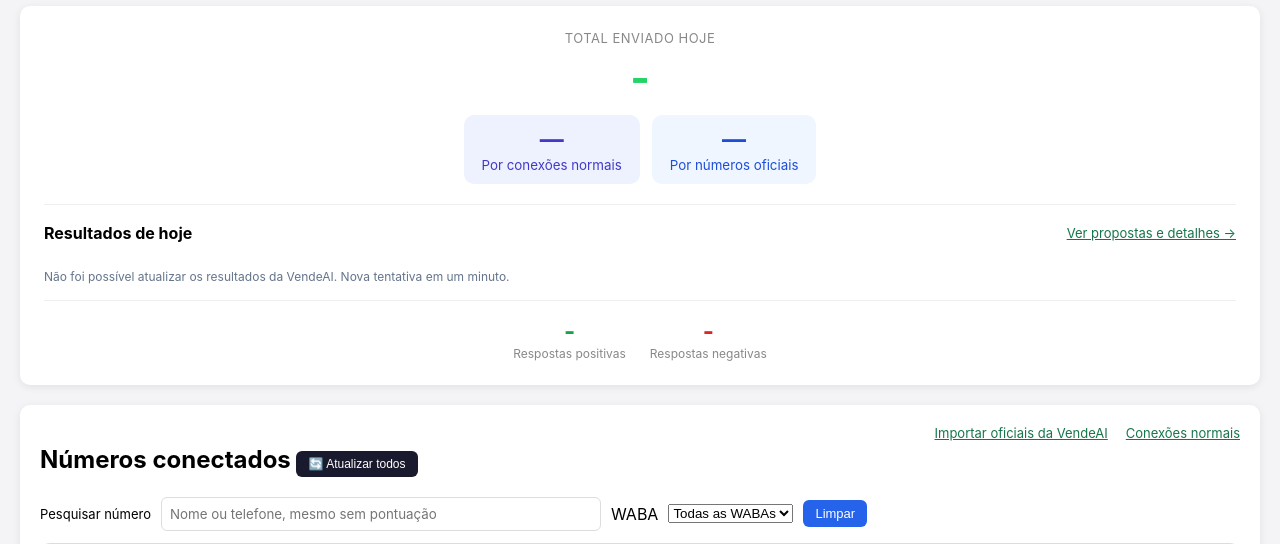
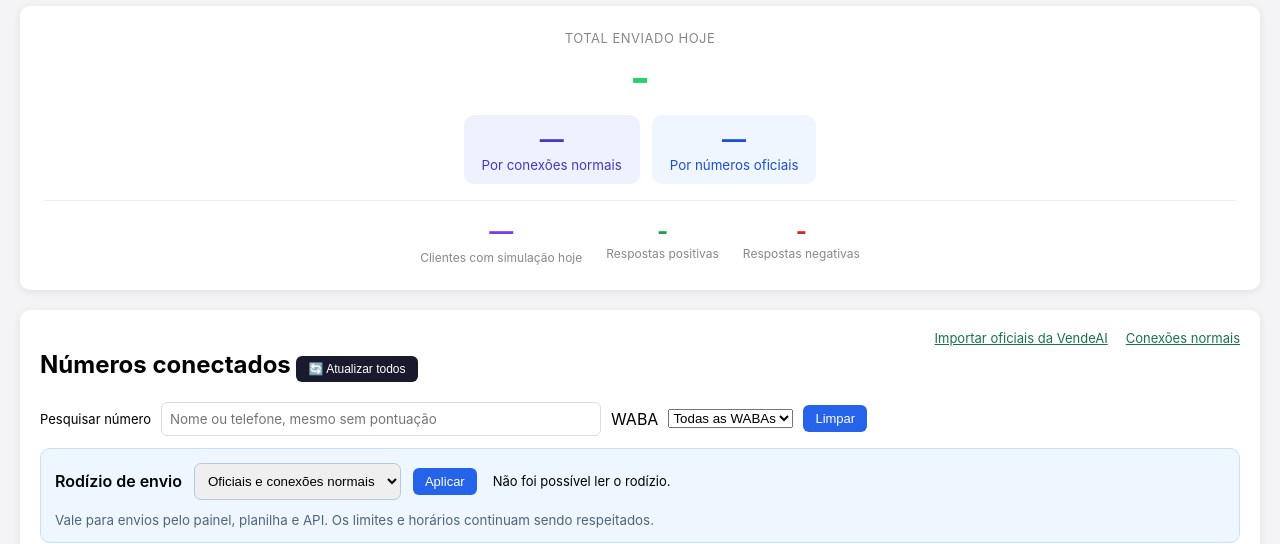
Before and after one commit to rodrigomo-hub/whatsapp-painel-disparo, a Python web app: template templates/index.html in a window 1280 px wide. Shown: the part 274-818 px from the top of the page. Run offline with Jinja, Linux system fonts and the light colour scheme; the template is opened without the code that fills it, so the values that code supplies are empty.

Commit message:
Simplifica resumo inicial para apenas clientes com simulacao

```diff
--- a/templates/index.html
+++ b/templates/index.html
@@ -140,12 +140,11 @@
     <div id="enviados-outros-area" hidden style="background:#f1f5f9;color:#475569;padding:10px 18px;border-radius:10px"><strong id="enviados-outros-hoje" style="font-size:24px">—</strong><br><small>Outros / não identificados</small></div>
   </div>
   <div id="total-erro-hoje" style="font-size:13px; color:#dc2626; margin-top:4px;"></div>
-  <div style="display:flex;justify-content:space-between;align-items:center;gap:12px;margin-top:20px;padding-top:18px;border-top:1px solid #eee;text-align:left;">
-    <strong>Resultados de hoje</strong><a href="/resultados" style="font-size:13px;color:#16754a;">Ver propostas e detalhes →</a>
-  </div>
-  <div id="resultados-hoje-cards" style="display:grid;grid-template-columns:repeat(auto-fit,minmax(175px,1fr));gap:12px;margin-top:14px;text-align:left;"></div>
-  <p id="resultados-hoje-aviso" role="status" style="font-size:12px;color:#64748b;text-align:left;margin:12px 0 0;">Carregando resultados da VendeAI…</p>
-  <div style="display:flex; justify-content:center; gap:24px; margin-top:16px; padding-top:16px; border-top:1px solid #eee;">
+  <div style="display:flex; justify-content:center; gap:24px; flex-wrap:wrap; margin-top:16px; padding-top:16px; border-top:1px solid #eee;">
+    <div title="Clientes distintos com simulação ofertada hoje, de todas as origens. Horário de Brasília.">
+      <div style="font-size:24px;font-weight:700;color:#7c3aed;" id="simulacoes-hoje">—</div>
+      <a href="/resultados" id="simulacoes-hoje-link" style="font-size:12px;color:#888;text-decoration:none;">Clientes com simulação hoje</a>
+    </div>
     <div>
       <div style="font-size:24px; font-weight:700; color:#16a34a;" id="total-positivos-hoje">-</div>
       <div style="font-size:12px; color:#888;">Respostas positivas</div>
@@ -999,26 +998,17 @@ async function carregarTotalHoje() {
 }
 
 async function carregarResultadosHoje() {
-  const aviso=document.getElementById('resultados-hoje-aviso');
+  const total=document.getElementById('simulacoes-hoje'),link=document.getElementById('simulacoes-hoje-link');
   try {
     const res=await fetch('/api/resultados');
     if(!res.ok||res.redirected)throw new Error();
-    const dados=await res.json(), cards=document.getElementById('resultados-hoje-cards');
-    const formato=(v,moeda)=>Number(v||0).toLocaleString('pt-BR',moeda?{style:'currency',currency:'BRL'}:{});
-    cards.replaceChildren();
-    for(const [campo,titulo,moeda] of [['conversas','Conversas iniciadas'],['simulacoes','Clientes com simulação'],['propostas','Propostas geradas'],['pagos','Contratos pagos'],['valor_propostas','Valor das propostas',true],['valor_pago','Valor dos contratos pagos',true]]) {
-      const card=document.createElement('div');card.style.cssText='padding:15px;border:1px solid #e2e8f0;border-radius:10px;background:'+(campo.includes('pago')?'#edf9f2':'#f8fafc');
-      const label=document.createElement('div');label.textContent=titulo;label.style.cssText='font-size:12px;color:#64748b';
-      const total=document.createElement('strong');total.textContent=formato(dados.atividade[campo],moeda);total.style.cssText='display:block;font-size:24px;color:#173d31;margin:7px 0';
-      const tipos=document.createElement('small');tipos.style.cssText='display:block;font-size:11px;color:#64748b;line-height:1.6';
-      tipos.textContent='Normais: '+formato(dados.origens.normais?.[campo],moeda)+' · Oficiais: '+formato(dados.origens.oficiais?.[campo],moeda);
-      card.append(label,total,tipos);
-      const faltam=campo==='valor_pago'?dados.atividade.pagos_sem_valor:campo==='valor_propostas'?dados.atividade.propostas_sem_valor:0;
-      if(faltam){const falta=document.createElement('small');falta.textContent=faltam+' contrato(s) sem valor informado';falta.style.cssText='display:block;color:#986719;margin-top:5px';card.append(falta);}
-      cards.append(card);
-    }
-    aviso.textContent='Todos os atendimentos de hoje, inclusive tráfego e origem não identificada. Pagamentos podem vir de disparos anteriores. Valores líquidos, não comissão. Atualizado às '+new Date(dados.atualizado_em).toLocaleTimeString('pt-BR',{timeZone:'America/Sao_Paulo'})+' (Brasília).';
-  } catch(e) { aviso.textContent='Não foi possível atualizar os resultados da VendeAI. Nova tentativa em um minuto.'; }
+    const dados=await res.json();
+    total.textContent=Number(dados.atividade.simulacoes).toLocaleString('pt-BR');
+    link.title='Ver resultados completos. Atualizado às '+new Date(dados.atualizado_em).toLocaleTimeString('pt-BR',{timeZone:'America/Sao_Paulo'})+' (Brasília).';
+  } catch(e) {
+    total.textContent='—';
+    link.title='Não foi possível atualizar. Clique para consultar os resultados.';
+  }
 }
 carregarResultadosHoje();
 setInterval(()=>{if(!document.hidden)carregarResultadosHoje();},60000);
```
